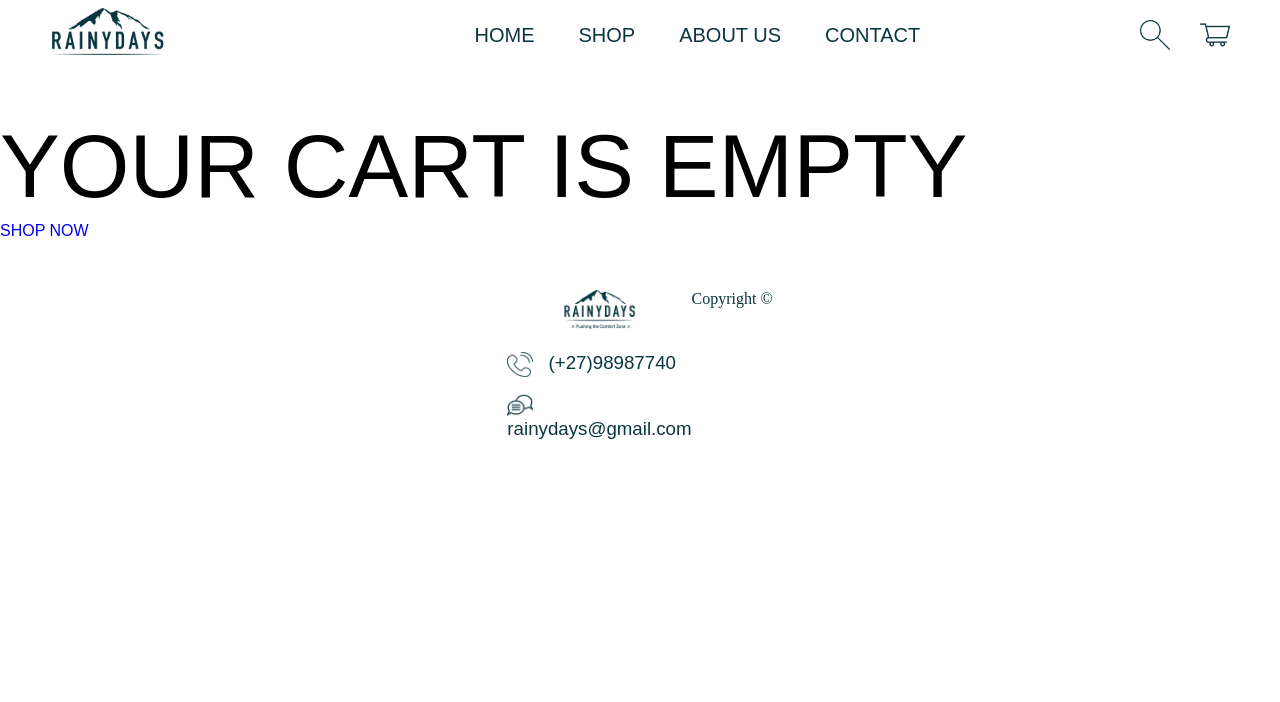
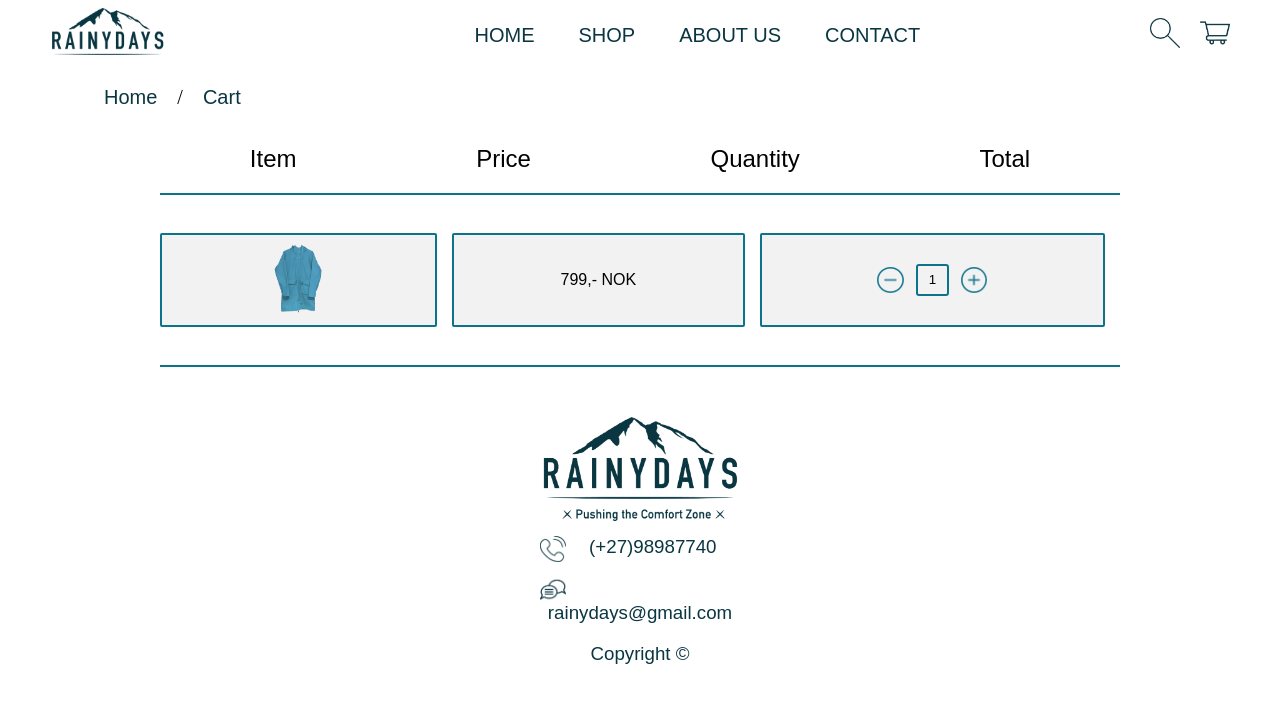
Before and after one commit to AndreaSletta/Rainydays_andrealarsen, a plain HTML site: page cart.html in a window 1280 px wide. Drawn offline with nearby package versions, Linux system fonts and the light colour scheme; a web font is replaced by a local one.

Commit message:
+- button on cart page

```diff
--- a/cart.html
+++ b/cart.html
@@ -5,6 +5,9 @@
     <meta name="description" content="Rainy days online shop" />
     <meta name="viewport" content="width=device-width, initial-scale=1.0" />
     <link rel="stylesheet" href="styles/rainydays.css" />
+    <link rel="stylesheet" href="https://use.typekit.net/msh8obx.css" />
+    <script src="https://ajax.googleapis.com/ajax/libs/jquery/3.3.1/jquery.min.js"></script>
+    <script src="js/rainydays.js"></script>
   </head>
   <body>
     <header>
@@ -23,54 +26,70 @@
           </ul>
         </nav>
       </div>
+      <div id="headercart">
+        <a href="cart.html">
+        <img src="images/icons/carticon.png" alt="Cart icon" />
+      </a>
+      </div>
       <div id="headersearch">
-        <img src="images/icons/searchicon.png" alt="Search icon" />
-      </div>
-      <div id="headercart">
-        <img src="images/icons/carticon.png" alt="Cart icon" />
-      </div>
+        <label for="searchinput" id="searchlabel"
+        ><img src="images/icons/searchicon.png" alt="Search icon"
+      /></label>
+      <input name="search" type="checkbox" id="searchinput" />
+      <input type="text" id="search" autofocus="true" />
+    </div>
+  </div>
     </header>
     <main>
-      <div class="breadcumbs">
+      <div class="breadcumbsnobanner">
         <ul>
           <li><a href="index.html">Home</a></li>
           <li><a href="cart.html">Cart</a></li>
         </ul>
       </div>
-      <div id="emptycart">
-        <h1>YOUR CART IS EMPTY</h1>
-        <a href="shop.html">SHOP NOW</a>
+      <div id="carttitle">
+        <h2>Item</h2>
+        <h2>Price</h2>
+        <h2>Quantity</h2>
+        <h2>Total</h2>
       </div>
-      <div id="cart"></div>
+     <div class="cartproduct">
+       <div class="cartimage">
+         <img src="images/bluefrontlong.png">
+       </div>
+       <div class="cartprice">
+         <p>799,- NOK</p>
+       </div>
+       <div class="cartquantity">
+        <div class="number-input">
+          <button onclick="this.parentNode.querySelector('input[type=number]').stepDown()" class="minus">
+            <img src="images/icons/minusiconlightblue.png"></button>
+          <input class="quantity" min="0" name="quantity" value="1" type="number">
+          <button onclick="this.parentNode.querySelector('input[type=number]').stepUp()" class="plus">
+            <img src="images/icons/plussiconlightblue.png">
+          </button>
+        </div>
+       <div class="carttotal"></div>
+     </div>
     </main>
     <footer>
       <div id="footer">
-        <a href="index.html">
-          <img
-            src="images/RainyDays_Logo.png"
-            alt="Rainy days logo"
-            style="width: auto; height: 3vw"
-          />
-        </a>
+        <div id="footerlogo">
+          <a href="index.html">
+            <img src="images/RainyDays_Logo.png" alt="Rainy days logo" />
+          </a>
+        </div>
         <div class="footeralign">
-          <img
-            src="images/icons/phoneicon.png"
-            alt="Phone icon"
-            style="width: auto; height: 2vw"
-          />
+          <img src="images/icons/phoneicon.png" alt="Phone icon" />
           <h3>(+27)98987740</h3>
         </div>
         <div class="footeralign">
-          <img
-            src="images/icons/chaticon.png"
-            alt="Chat icon"
-            style="width: auto; height: 2vw"
-          />
+          <img src="images/icons/chaticon.png" alt="Chat icon" />
           <h3>rainydays@gmail.com</h3>
         </div>
         <div id="signup"></div>
+        <h3>Copyright &copy;</h3>
       </div>
-      Copyright &copy;
     </footer>
   </body>
 </html>
--- a/js/rainydays.js
+++ b/js/rainydays.js
@@ -1,15 +1,25 @@
-function ScrollTo(name) {
-    ScrollToResolver(document.getElementById(name));
-  }
+// smooth scroll
+$(document).ready(function(){
+    // Add smooth scrolling to all links
+    $("a").on('click', function(event) {
 
-  function ScrollToResolver(elem) {
-    var jump = parseInt(elem.getBoundingClientRect().top * .2);
-    document.body.scrollTop += jump;
-    document.documentElement.scrollTop += jump;
-    if (!elem.lastjump || elem.lastjump > Math.abs(jump)) {
-      elem.lastjump = Math.abs(jump);
-      setTimeout(function() { ScrollToResolver(elem);}, "100");
-    } else {
-      elem.lastjump = null;
-    }
-  }
+      // Make sure this.hash has a value before overriding default behavior
+      if (this.hash !== "") {
+        // Prevent default anchor click behavior
+        event.preventDefault();
+
+        // Store hash
+        var hash = this.hash;
+
+        // Using jQuery's animate() method to add smooth page scroll
+        // The optional number (800) specifies the number of milliseconds it takes to scroll to the specified area
+        $('html, body').animate({
+          scrollTop: $(hash).offset().top
+        }, 800, function(){
+
+          // Add hash (#) to URL when done scrolling (default click behavior)
+          window.location.hash = hash;
+        });
+      } // End if
+    });
+  });
--- a/styles/rainydays.css
+++ b/styles/rainydays.css
@@ -197,7 +197,6 @@ input[type="checkbox"]:checked + input#search {
   height: 3vw;
   z-index: 1;
   right: 10vw;
-  background-color: darkcyan;
 }
 
 #scrolldownbutton img {
@@ -798,3 +797,114 @@ form label {
   width: 100%;
   object-fit: cover;
 }
+
+/* CART */
+
+#carttitle {
+  width: 75vw;
+  margin-left: 12.5vw;
+  display: flex;
+  flex-direction: row;
+  border-bottom: 2px solid#0d738c;
+}
+
+#carttitle h2 {
+  flex-grow: 4;
+  text-align: center;
+}
+
+.cartproduct {
+  width: 75vw;
+  margin-left: 12.5vw;
+  display: flex;
+  flex-direction: row;
+  border-bottom: 2px solid#0d738c;
+  padding-top: 3vw;
+  padding-bottom: 3vw;
+}
+
+.cartimage {
+  flex-grow: 1;
+  display: inline-block;
+  border: #0d738c solid 2px;
+  height: 7vw;
+  margin-right: 15px;
+  border-radius: 2px;
+  background-color: #f2f2f2;
+}
+
+.cartimage img {
+  display: block;
+  height: 100%;
+  width: auto;
+  object-fit: cover;
+  margin: auto;
+}
+
+.cartprice {
+  display: flex;
+  justify-content: center;
+  align-content: center;
+  flex-direction: column;
+  flex-grow: 1;
+  text-align: center;
+  border: #0d738c solid 2px;
+  margin-right: 15px;
+  border-radius: 2px;
+  background-color: #f2f2f2;
+}
+
+.cartquantity {
+  display: flex;
+  justify-content: center;
+  align-content: center;
+  flex-direction: column;
+  flex-grow: 1;
+  text-align: center;
+  border: #0d738c solid 2px;
+  margin-right: 15px;
+  border-radius: 2px;
+  background-color: #f2f2f2;
+}
+
+input[type="number"]::-webkit-inner-spin-button,
+input[type="number"]::-webkit-outer-spin-button {
+  -webkit-appearance: none;
+}
+
+.number-input {
+  position: relative;
+  display: inline-flex;
+  margin: auto;
+  width: 10vw;
+}
+
+.number-input button {
+  outline: none;
+  -webkit-appearance: none;
+  border: none;
+  margin: auto;
+  width: 3vw;
+  height: 3vw;
+  cursor: pointer;
+  background-color: transparent;
+}
+
+.plus img,
+.minus img {
+  display: block;
+  width: 100%;
+  height: auto;
+  object-fit: contain;
+  margin: auto;
+}
+
+.number-input input[type="number"] {
+  width: 2vw;
+  height: 2vw;
+  border: #0d738c solid 2px;
+  border-radius: 3px;
+  background-color: transparent;
+  text-align: center;
+  margin: auto;
+}
```
Also changed, not shown: about.html (+3 -1 lines), blueproduct.html (+3 -1 lines), checkout.html (+4 -2 lines), contact.html (+3 -1 lines), index.html (+3 -0 lines), shop.html (+3 -1 lines), shoppagetwo.html (+3 -1 lines).
